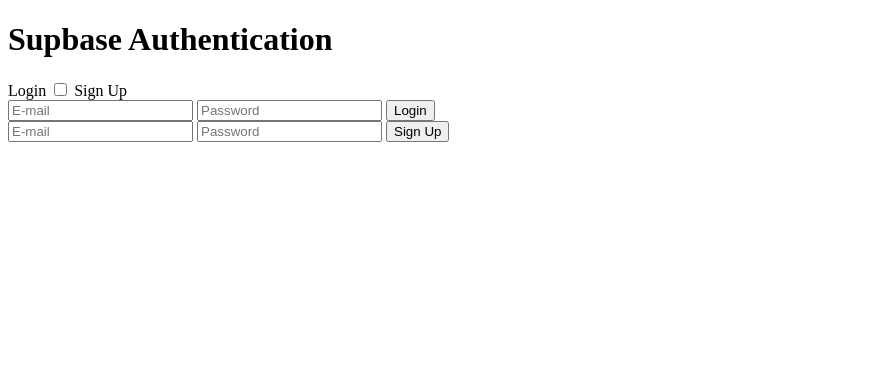
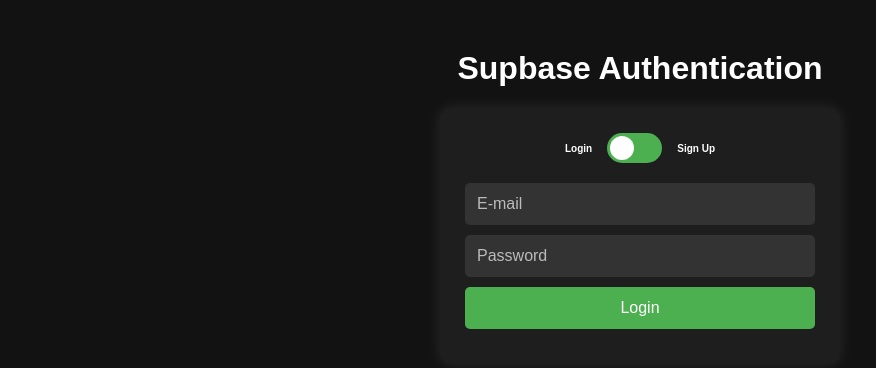
Before and after one commit to prats011/superbase-intro, a website: page public/index.html in a window 1280 px wide. Shown: the whole page, without its empty margins (0-876 px from the left). Drawn offline with Linux system fonts and the light colour scheme.

Commit message:
+scripts

```diff
--- a/public/index.html
+++ b/public/index.html
@@ -5,6 +5,118 @@
     <meta charset="UTF-8">
     <meta name="viewport" content="width=device-width, initial-scale=1.0">
     <title>Supabase Auth</title>
+    <style>
+        body {
+            font-family: Arial, sans-serif;
+            text-align: center;
+            margin-top: 50px;
+            background-color: #121212;
+            color: #fff;
+        }
+
+        .container {
+            max-width: 350px;
+            margin: auto;
+            padding: 25px;
+            background: #1e1e1e;
+            border-radius: 10px;
+            box-shadow: 0px 0px 15px rgba(255,255,255,0.1);
+        }
+
+        input, button {
+            display: block;
+            width: 100%;
+            margin-bottom: 10px;
+            padding: 12px;
+            box-sizing: border-box;
+            border: none;
+            border-radius: 5px;
+            font-size: 16px;
+        }
+
+        input {
+            background: #333;
+            color: #fff;
+        }
+        input::placeholder { color: #bbb;}
+
+        #loginForm button {
+            background: #4CaF50;
+            color: white;
+        }
+
+        #loginForm button:hover {
+            background: #45a049;
+        }
+
+        #signupForm button {
+            background: #007BFF;
+            color: white;
+        }
+
+        #signupForm button {
+            background: #0069d9;
+        }
+
+        .toggle-container {
+            display: flex;
+            justify-content: center;
+            align-items: center;
+            gap: 15px;
+            margin-bottom: 20px;
+        }
+
+        .toggle-container span {
+            font-size: 10px;
+            font-weight: bold;
+        }
+
+        .switch {
+            position: relative;
+            display: inline-block;
+            width: 55px;
+            height: 30px;
+        }
+
+        .switch input {
+            opacity: 0;
+            width: 0;
+            height: 0;
+        }
+
+        .slider {
+            position: absolute;
+            cursor: pointer;
+            top: 0; left: 0; right: 0; bottom: 0;
+            background-color: #4CAF50;
+            transition: 0.4s;
+            border-radius: 20px;
+        }
+
+        .slider:before {
+            position: absolute;
+            content: "";
+            height: 24px;
+            width: 24px;
+            left: 3px;
+            bottom: 3px;
+            background-color: white;
+            transition: 0.4s;
+            border-radius: 50%;
+        }
+
+        input:checked + .slider {
+            background-color: #007BFF;
+        }
+
+        input:checked + .slider:before {
+            transform: translateX(25px);
+        }
+
+        form {display: none;}
+        .active {display: block;}
+
+    </style>
 </head>
 
 <body>
```
Also changed, not shown: private.html (+44 -0 lines), public/error.html (+34 -0 lines), public/signup_success.html (+31 -0 lines).
